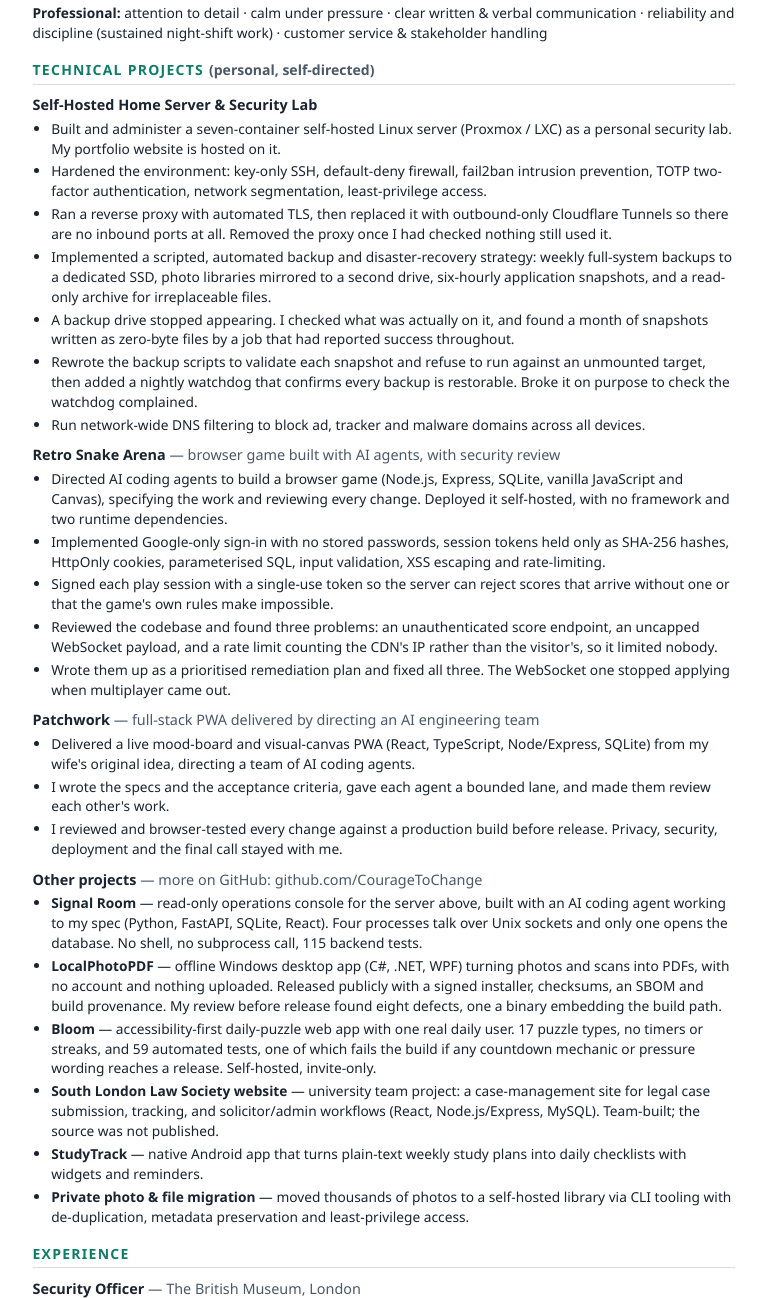
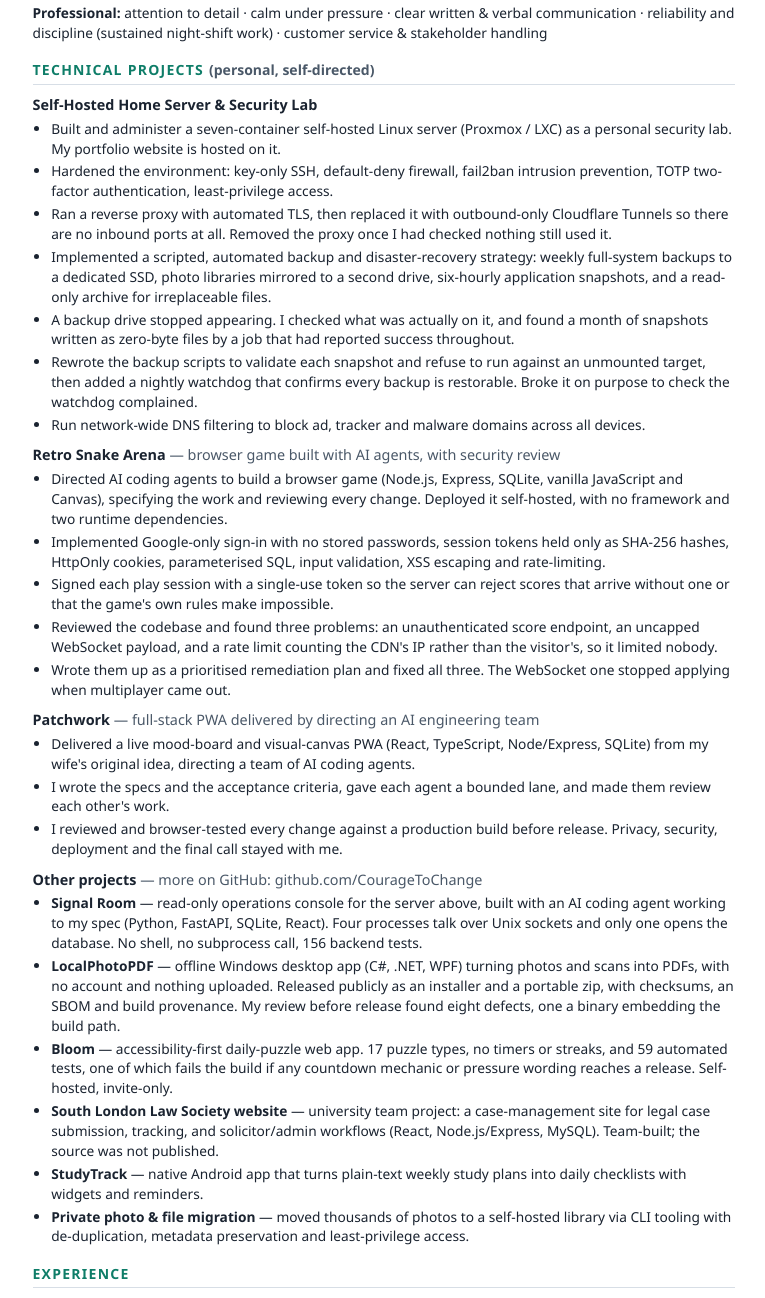
Before and after one commit to CourageToChange/Portfolio-website, a plain HTML site: page cv/cv.html in a window 1280 px wide. Shown: the part 562-1860 px from the top of the page, without its empty margins (256-1021 px from the left). Drawn offline with Linux system fonts and the light colour scheme.

Commit message:
Correct stale claims: installer, segmentation, Bloom's daily user, Signal Room test count, container layout

```diff
--- a/cv/cv.html
+++ b/cv/cv.html
@@ -109,7 +109,7 @@
     <h3>Self-Hosted Home Server &amp; Security Lab</h3>
     <ul>
       <li>Built and administer a seven-container self-hosted Linux server (Proxmox / LXC) as a personal security lab. My portfolio website is hosted on it.</li>
-      <li>Hardened the environment: key-only SSH, default-deny firewall, fail2ban intrusion prevention, TOTP two-factor authentication, network segmentation, least-privilege access.</li>
+      <li>Hardened the environment: key-only SSH, default-deny firewall, fail2ban intrusion prevention, TOTP two-factor authentication, least-privilege access.</li>
       <li>Ran a reverse proxy with automated TLS, then replaced it with outbound-only Cloudflare Tunnels so there are no inbound ports at all. Removed the proxy once I had checked nothing still used it.</li>
       <li>Implemented a scripted, automated backup and disaster-recovery strategy: weekly full-system backups to a dedicated SSD, photo libraries mirrored to a second drive, six-hourly application snapshots, and a read-only archive for irreplaceable files.</li>
       <li>A backup drive stopped appearing. I checked what was actually on it, and found a month of snapshots written as zero-byte files by a job that had reported success throughout.</li>
@@ -141,9 +141,9 @@
   <div class="nobreak">
     <h3>Other projects <span class="where">— more on GitHub: github.com/CourageToChange</span></h3>
     <ul>
-      <li><strong>Signal Room</strong> — read-only operations console for the server above, built with an AI coding agent working to my spec (Python, FastAPI, SQLite, React). Four processes talk over Unix sockets and only one opens the database. No shell, no subprocess call, 115 backend tests.</li>
-      <li><strong>LocalPhotoPDF</strong> — offline Windows desktop app (C#, .NET, WPF) turning photos and scans into PDFs, with no account and nothing uploaded. Released publicly with a signed installer, checksums, an SBOM and build provenance. My review before release found eight defects, one a binary embedding the build path.</li>
-      <li><strong>Bloom</strong> — accessibility-first daily-puzzle web app with one real daily user. 17 puzzle types, no timers or streaks, and 59 automated tests, one of which fails the build if any countdown mechanic or pressure wording reaches a release. Self-hosted, invite-only.</li>
+      <li><strong>Signal Room</strong> — read-only operations console for the server above, built with an AI coding agent working to my spec (Python, FastAPI, SQLite, React). Four processes talk over Unix sockets and only one opens the database. No shell, no subprocess call, 156 backend tests.</li>
+      <li><strong>LocalPhotoPDF</strong> — offline Windows desktop app (C#, .NET, WPF) turning photos and scans into PDFs, with no account and nothing uploaded. Released publicly as an installer and a portable zip, with checksums, an SBOM and build provenance. My review before release found eight defects, one a binary embedding the build path.</li>
+      <li><strong>Bloom</strong> — accessibility-first daily-puzzle web app. 17 puzzle types, no timers or streaks, and 59 automated tests, one of which fails the build if any countdown mechanic or pressure wording reaches a release. Self-hosted, invite-only.</li>
       <li><strong>South London Law Society website</strong> — university team project: a case-management site for legal case submission, tracking, and solicitor/admin workflows (React, Node.js/Express, MySQL). Team-built; the source was not published.</li>
       <li><strong>StudyTrack</strong> — native Android app that turns plain-text weekly study plans into daily checklists with widgets and reminders.</li>
       <li><strong>Private photo &amp; file migration</strong> — moved thousands of photos to a self-hosted library via CLI tooling with de-duplication, metadata preservation and least-privilege access.</li>
```
Also changed, not shown: site/index.html (+5 -5 lines).
